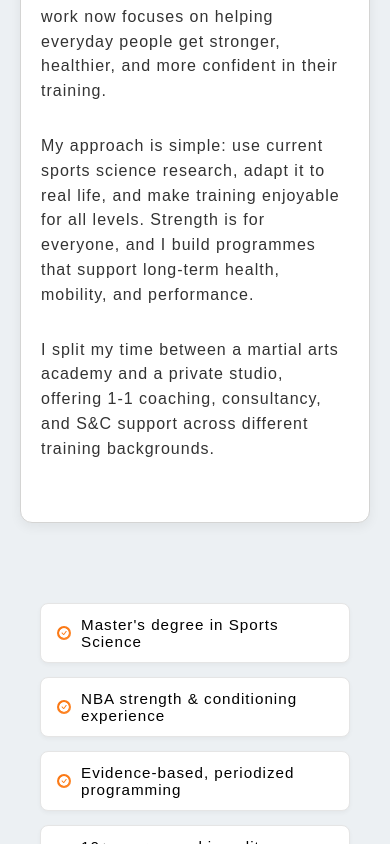
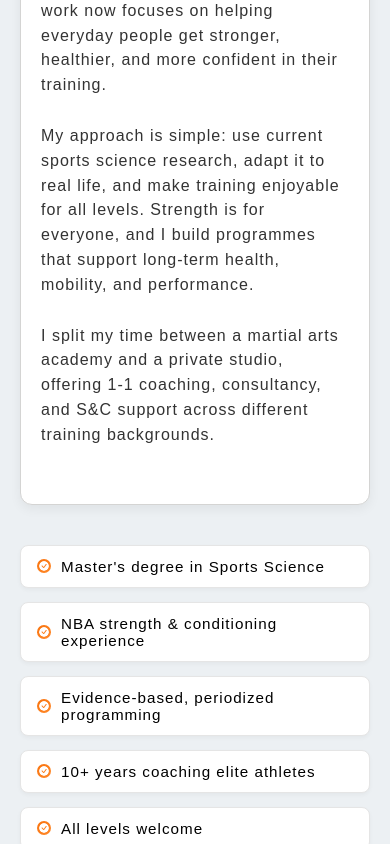
Before and after one commit to cdenby-dotcom/Cat-Denby-Performance, a Next.js app: page / in a window 390 px wide. Shown: the part 1400-2244 px from the top of the page. Built offline with nearby package versions, Linux system fonts and the light colour scheme; a web font is replaced by a local one.

Commit message:
Update About.module.scss

```diff
--- a/app/components/About/About.module.scss
+++ b/app/components/About/About.module.scss
@@ -21,24 +21,22 @@
   width: 1352px;
   max-width: 100%;
   display: flex;
-  gap: 40px; /* tighter, matches Services */
+  gap: 40px; /* slightly tighter */
   margin: 0 auto;
   position: relative;
 }
 
 /* LEFT CARD — MAIN INFO */
 .infoCard {
-  flex: 1;
-  min-width: 520px;   /* matches Services cards */
-  max-width: 600px;   /* matches Services cards */
+  width: 60%;
   background: white;
-  padding: 50px 40px; /* matches Services cards */
+  padding: 50px 32px; /* tighter than 60px 40px */
   border-radius: 12px;
   border: 1px solid #d4d4d3;
   box-shadow: 0 4px 12px rgba(0,0,0,0.06);
   display: flex;
   flex-direction: column;
-  gap: 14px; /* reduced dead space */
+  gap: 14px; /* reduced */
   position: relative;
 
   h1 {
@@ -64,19 +62,17 @@
     font-size: 1rem;
     line-height: 1.55;
     color: #333;
-    margin: 8px 0; /* reduced spacing */
+    margin: 6px 0; /* much tighter */
   }
 
   p:last-of-type {
-    margin-bottom: 20px; /* reduced dead space */
+    margin-bottom: 16px; /* no big dead space */
   }
 }
 
 /* RIGHT SIDE — EXPERIENCE LIST */
 .experience {
-  flex: 1;
-  min-width: 520px;   /* aligns with left card */
-  max-width: 600px;   /* aligns with left card */
+  width: 40%;
   padding: 40px 20px;
   display: flex;
   flex-direction: column;
@@ -130,11 +126,14 @@
     gap: 40px;
   }
 
-  .infoCard,
+  .infoCard {
+    width: 100%;
+    padding: 40px 20px;
+  }
+
   .experience {
-    min-width: 100%;
-    max-width: 100%;
-    padding: 40px 20px;
+    width: 100%;
+    padding: 0;
   }
 
   .cornerGradient {
```
